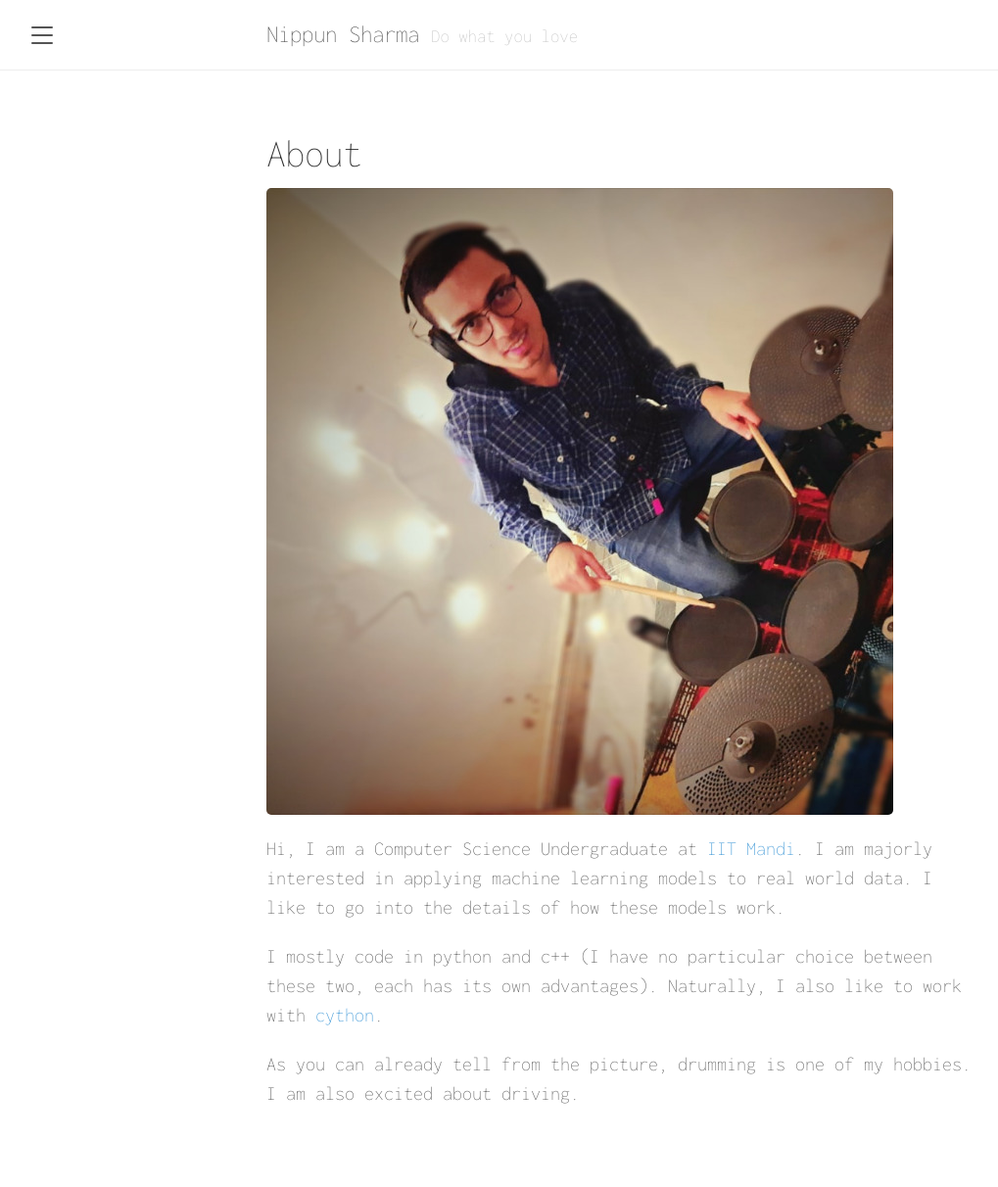
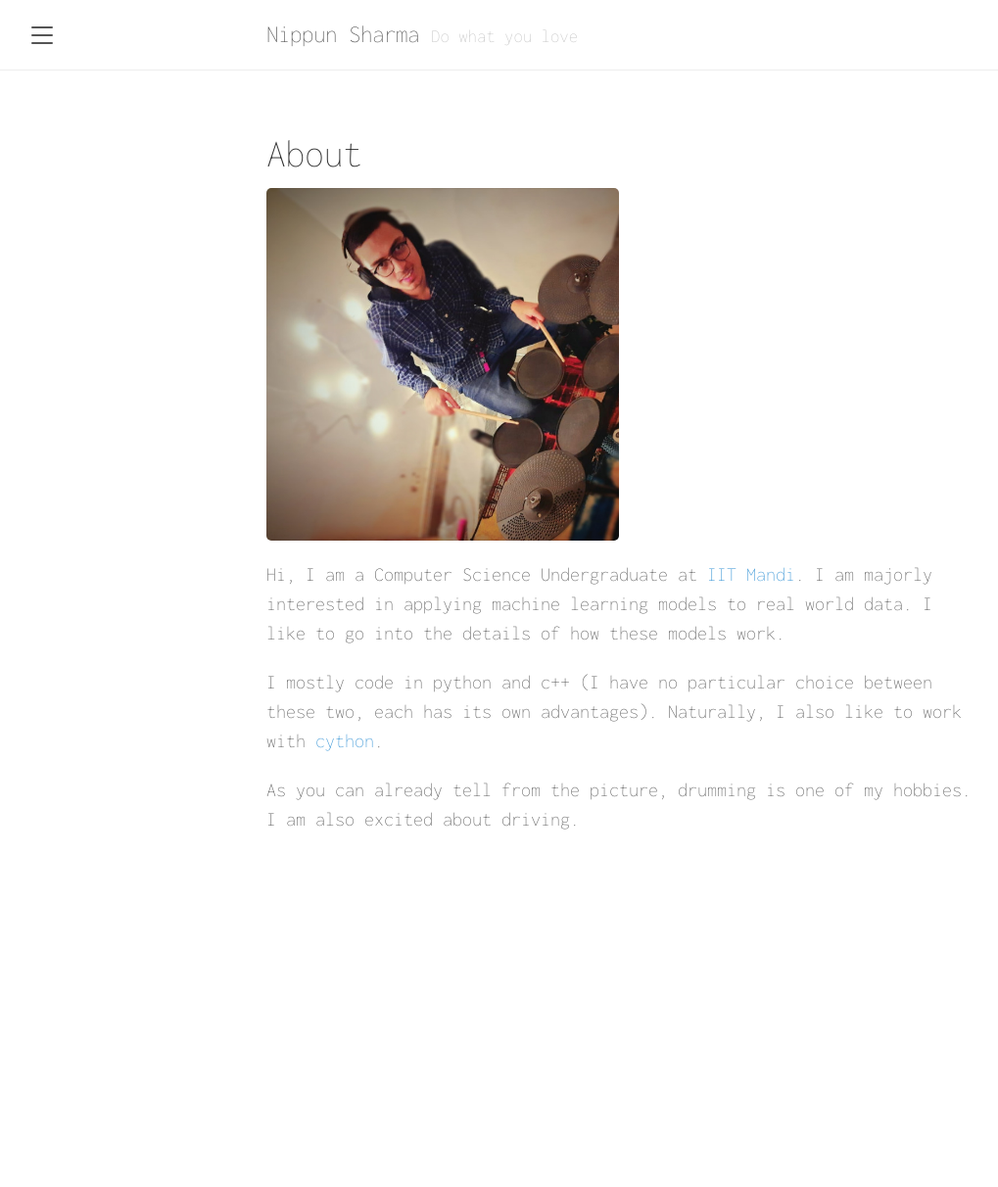
Before and after one commit to NippunSharma/nippunsharma.github.io, a Jekyll site: the page built from about.md, in a window 1280 px wide. Shown: the whole page at 98% size, without its empty margins (8-1027 px from the left). Built offline with Jekyll 4.4.1, drawn with Linux system fonts in a browser that asks for light colours; nearby versions of some CDN libraries; after the commit the page ends 932 px from its top, so only the background shows below that.

Commit message:
corrected photo

```diff
--- a/about.md
+++ b/about.md
@@ -3,7 +3,7 @@ layout: page
 title: About
 ---
 
-<img align = "middle" src = "/assets/pp.jpg">
+<img align = "middle" width="50%" height="50%" src = "/assets/pp.jpg">
 
 Hi, I am a Computer Science Undergraduate at [IIT Mandi](https://www.iitmandi.ac.in/).
 I am majorly interested in applying machine learning models
```
